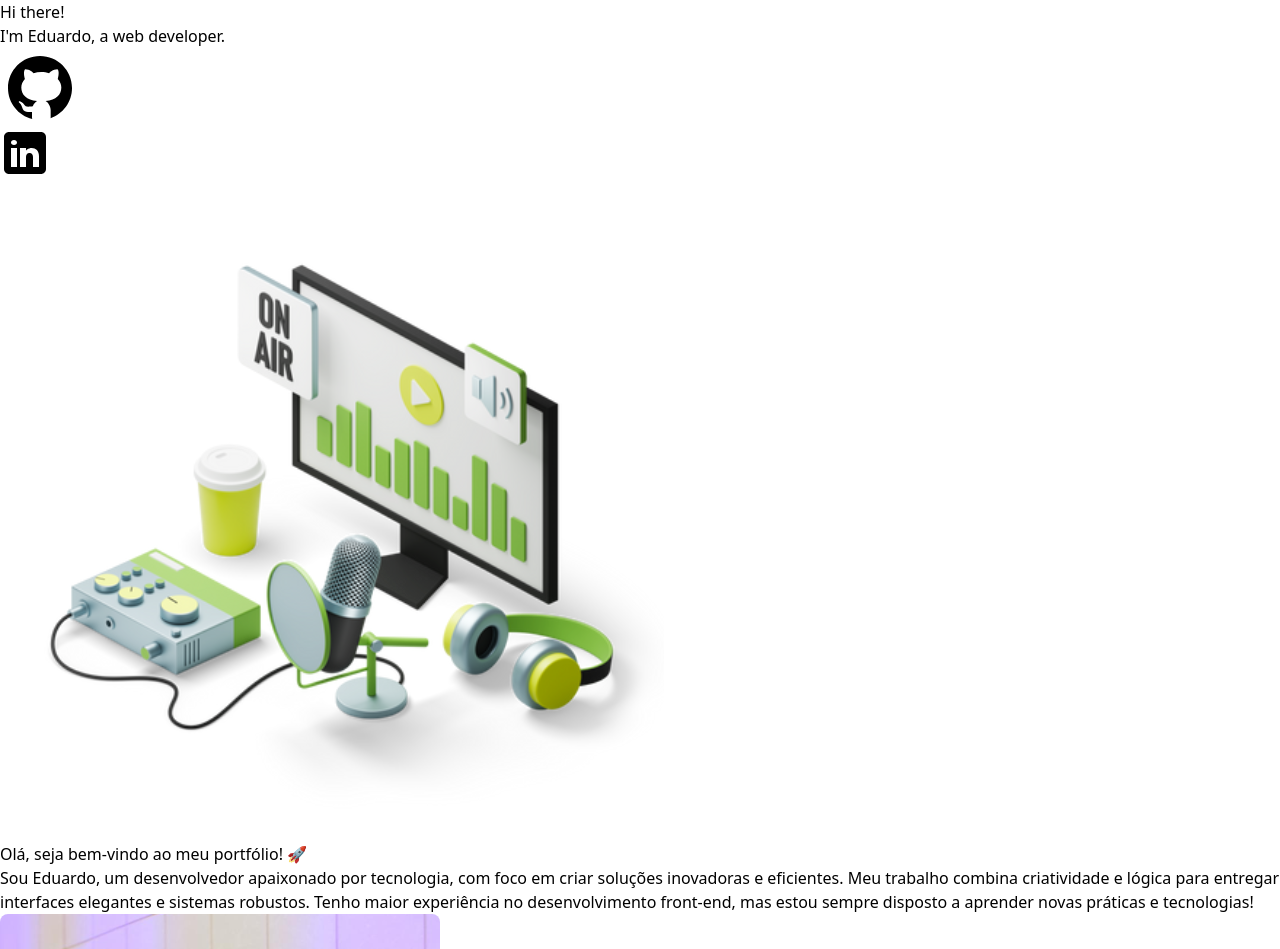
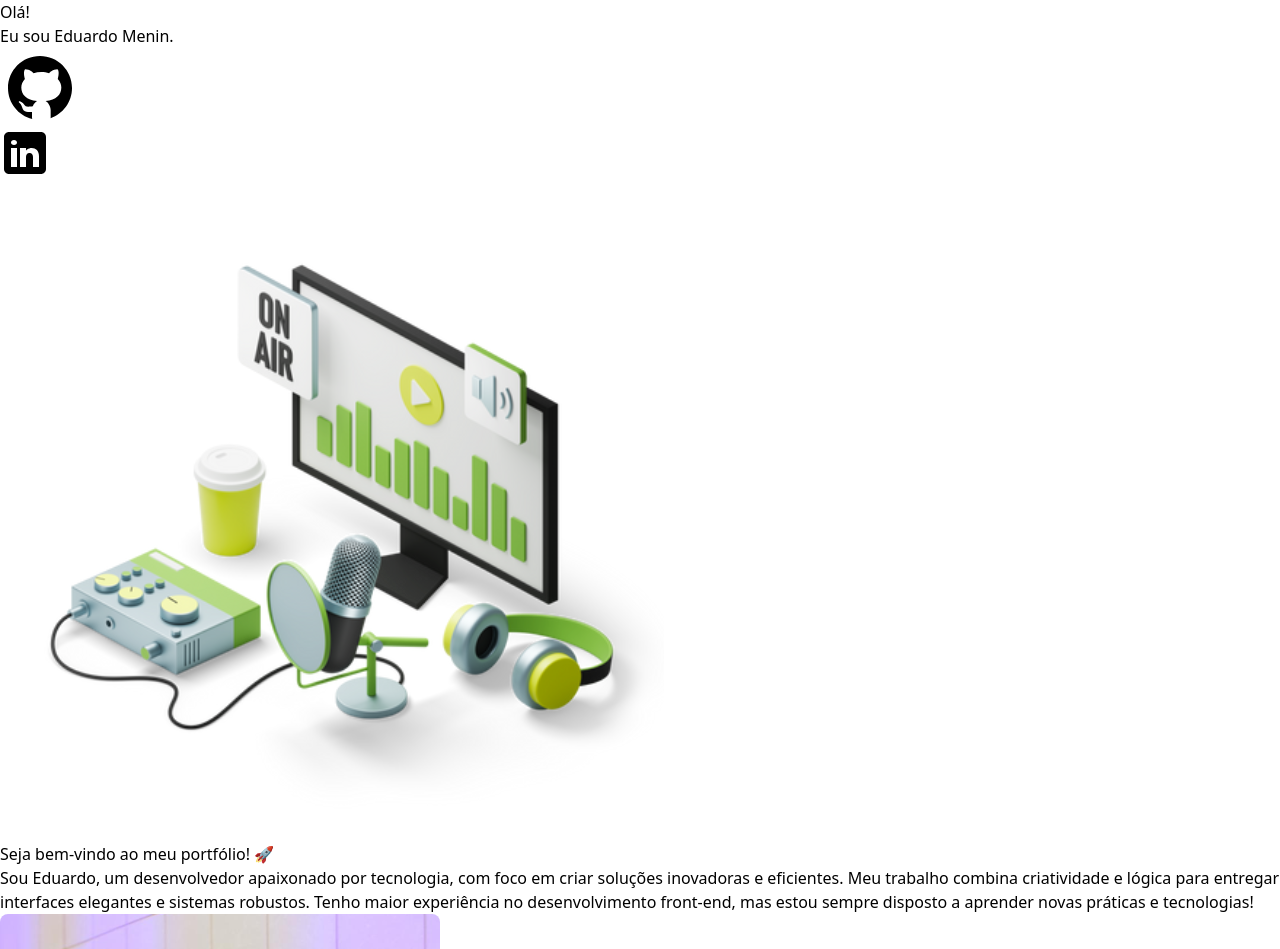
Before and after one commit to Edmenin/portfolio, a React (Vite) app: page / in a window 1280 px wide. Shown: the top 949 px of the page. Built offline with nearby package versions, Linux system fonts and the light colour scheme.

Commit message:
pequenos ajustes

```diff
--- a/src/aboutmeSection.tsx
+++ b/src/aboutmeSection.tsx
@@ -12,7 +12,7 @@ function AboutmeSection() {
         viewport={{ once: true, amount: 0.5 }}
       >
         <h1 className="text-xl md:text-3xl xl:text-3xl font-semibold mb-8 lg:mb-[100px] text-center lg:text-left">
-          Olá, seja bem-vindo ao meu portfólio! 🚀
+          Seja bem-vindo ao meu portfólio! 🚀
         </h1>
         <p className="text-base md:text-lg lg:text-xl xl:text-2xl font-normal text-justify">
           Sou Eduardo, um desenvolvedor apaixonado por tecnologia, com foco em
--- a/src/welcomeSection.tsx
+++ b/src/welcomeSection.tsx
@@ -7,10 +7,10 @@ function WelcomeSection() {
     <div className="relative flex flex-col lg:flex-row items-center justify-between h-screen bg-[#EBFFE7] text-[#232323] px-6 lg:px-20 xl:px-[200px]">
       <div className="flex flex-col items-center lg:items-start text-center lg:text-left mt-[60px] md:mt-[50px]">
         <h1 className="text-4xl md:text-6xl lg:text-8xl font-bold mb-6 animate-pulse">
-          Hi there!
+          Olá!
         </h1>
         <p className="text-xl md:text-2xl lg:text-3xl font-semibold mb-12 lg:mb-[300px] animate-pulse">
-          I'm Eduardo, a web developer.
+          Eu sou Eduardo Menin.
         </p>
         <div className="flex space-x-4 lg:space-x-6">
           <a
```
